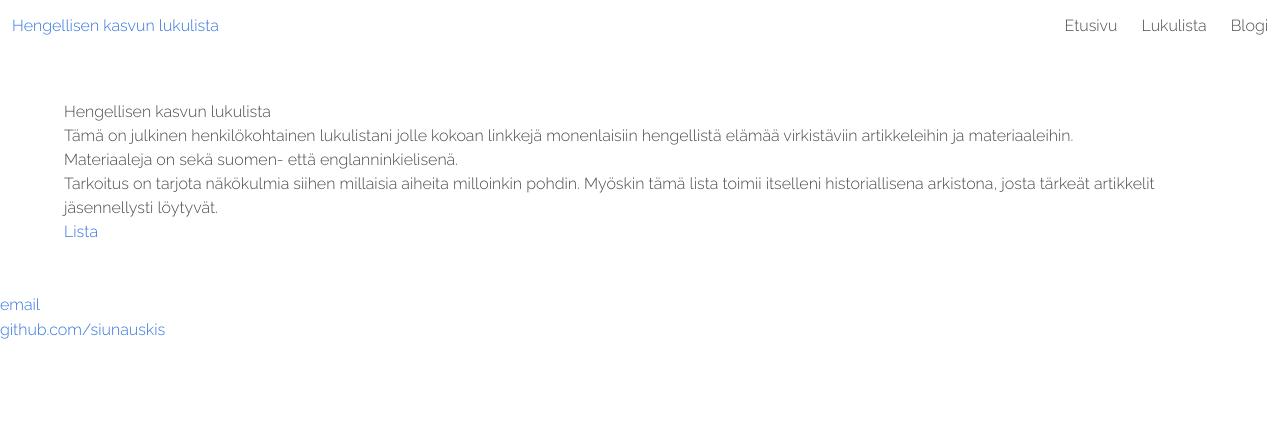
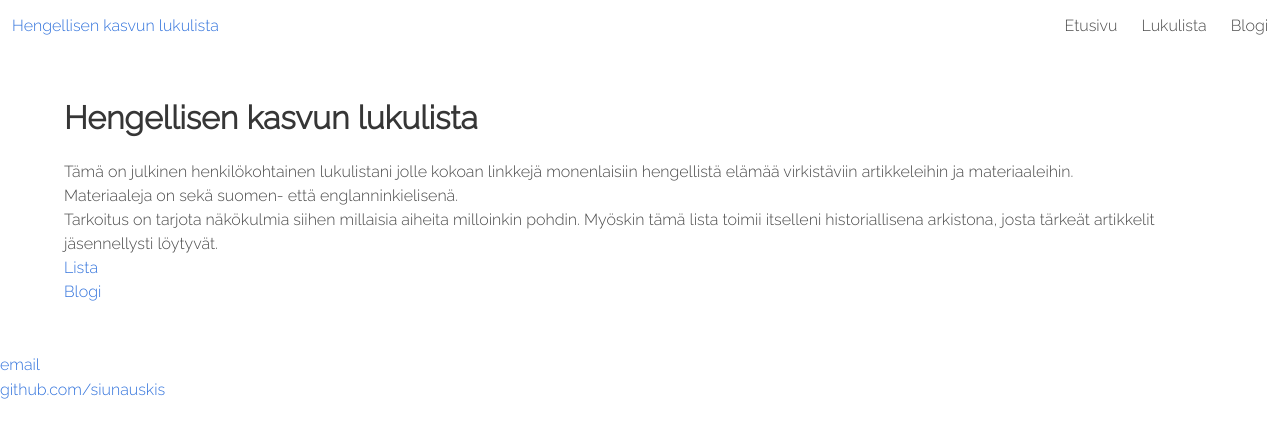
Before and after one commit to siunauskis/siunauskis.github.io, a Jekyll site: the page built from index.md, in a window 1280 px wide. Shown: the top 438 px of the page. Built offline with Jekyll 4.4.1, drawn with Linux system fonts in a browser that asks for light colours; nearby versions of some CDN libraries.

Commit message:
Update index.md

```diff
--- a/index.md
+++ b/index.md
@@ -3,7 +3,7 @@ layout: default
 title: Hengellisen kasvun lukulista
 ---
 
-<h1 id="title">Hengellisen kasvun lukulista</h1>
+<h1 class="title">Hengellisen kasvun lukulista</h1>
 
 
 Tämä on julkinen henkilökohtainen lukulistani jolle kokoan linkkejä monenlaisiin hengellistä elämää virkistäviin artikkeleihin ja materiaaleihin.
@@ -16,3 +16,5 @@ Tarkoitus on tarjota näkökulmia siihen millaisia aiheita milloinkin pohdin. My
 
 
 <a href="lista" type="button">Lista</a>
+
+<a href="blog" type="button">Blogi</a>
```
